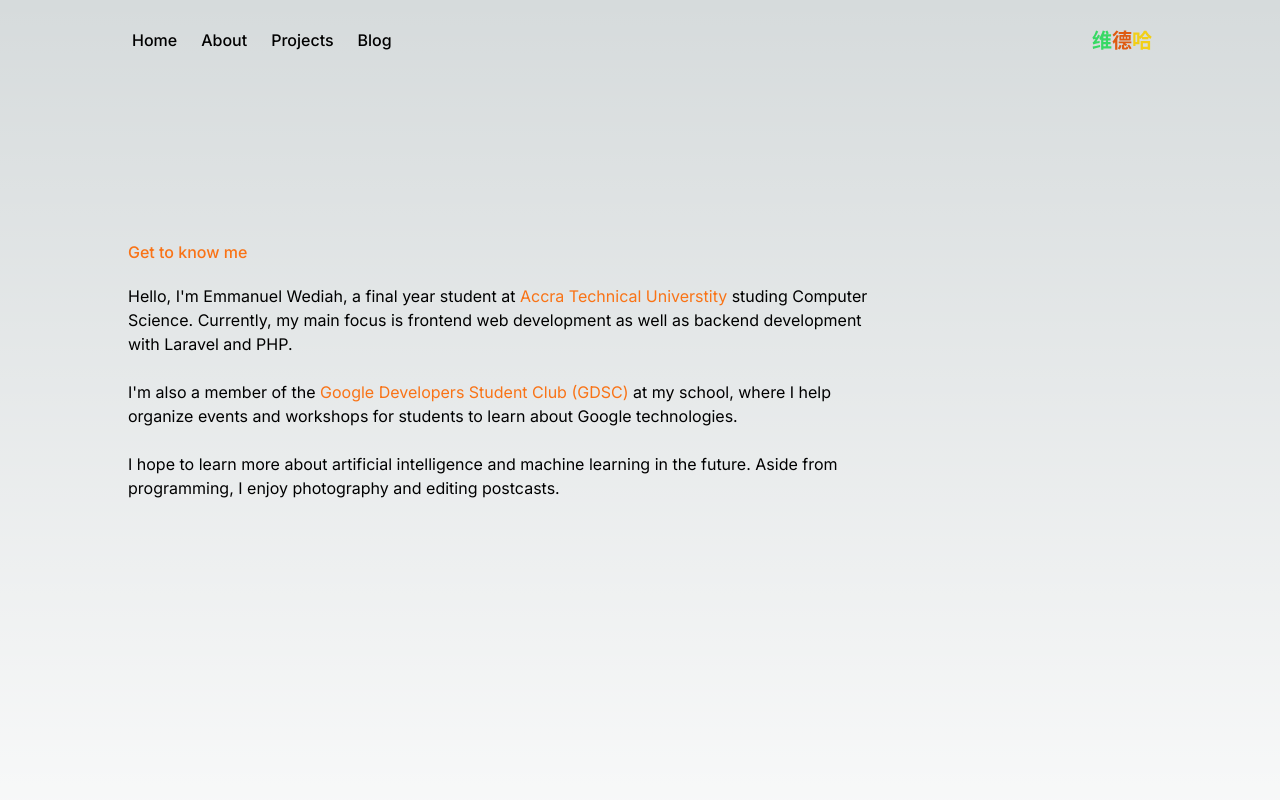
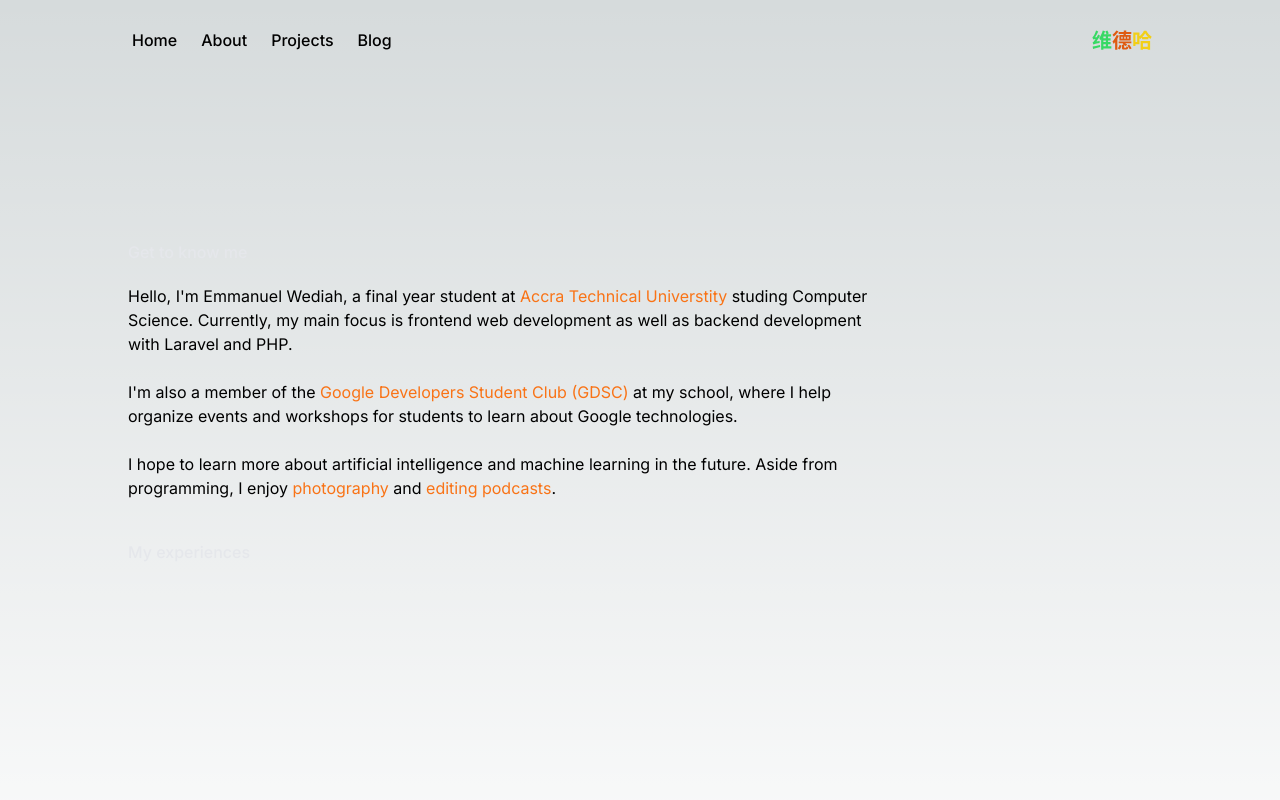
Before and after one commit to Wediah/my-portfolio, a Next.js app: page /about in a window 1280 px wide. Shown: the top 800 px of the page. Built offline with nearby package versions, Linux system fonts and the light colour scheme.

Commit message:
Update about page with new headings and links

```diff
--- a/app/about/page.js
+++ b/app/about/page.js
@@ -4,14 +4,19 @@ function page() {
   return (
     <div className="min-h-screen px-4 md:px-32 container mx-auto">
       <div className='md:pt-40 pt-32'>
-      <p className='font-medium  text-orange-500'>
+      <h1 className='font-medium  text-gray-200 dark:text-gray-500'>
         Get to know me
-      </p>
+      </h1>
       <p className='pt-5 w-9/12'>
         Hello, I'm Emmanuel Wediah, a final year student at <a className='text-orange-500' href='https://atu.edu.gh/'>Accra Technical Universtity</a> studing Computer Science. Currently, my main focus is frontend web development as well as backend development with Laravel and PHP. <br/>
         <br/> I'm also a member of the <a className='text-orange-500' href='https://gdsc.community.dev/accra-technical-university/'>Google Developers Student Club (GDSC)</a> at my school, where I help organize events and workshops for students to learn about Google technologies.<br/>
-         <br/> I hope to learn more about artificial intelligence and machine learning in the future. Aside from programming, I enjoy photography and editing postcasts.
+         <br/> I hope to learn more about artificial intelligence and machine learning in the future. Aside from programming, I enjoy <a className='text-orange-500' href='/jpegs'>photography</a> and <a className='text-orange-500' href='https://open.spotify.com/show/05qwLlxgmpwf2R9mvkuNSp?si=d93ea9532ed24c3d'>editing podcasts</a>.
       </p>
+
+      </div>
+
+      <div className='pt-10 w-9/12'>
+        <h1 className='font-medium text-gray-200 dark:text-gray-500'>My experiences</h1>
       </div>
     </div>
   )
--- a/package.json
+++ b/package.json
@@ -10,6 +10,7 @@
   },
   "dependencies": {
     "@headlessui/react": "^1.7.18",
+    "@heroicons/react": "^2.1.1",
     "next": "14.1.0",
     "next-sanity": "^7.0.14",
     "react": "^18",
```
Also changed, not shown: 1 other file (tests, documents, lock files or other folders).
